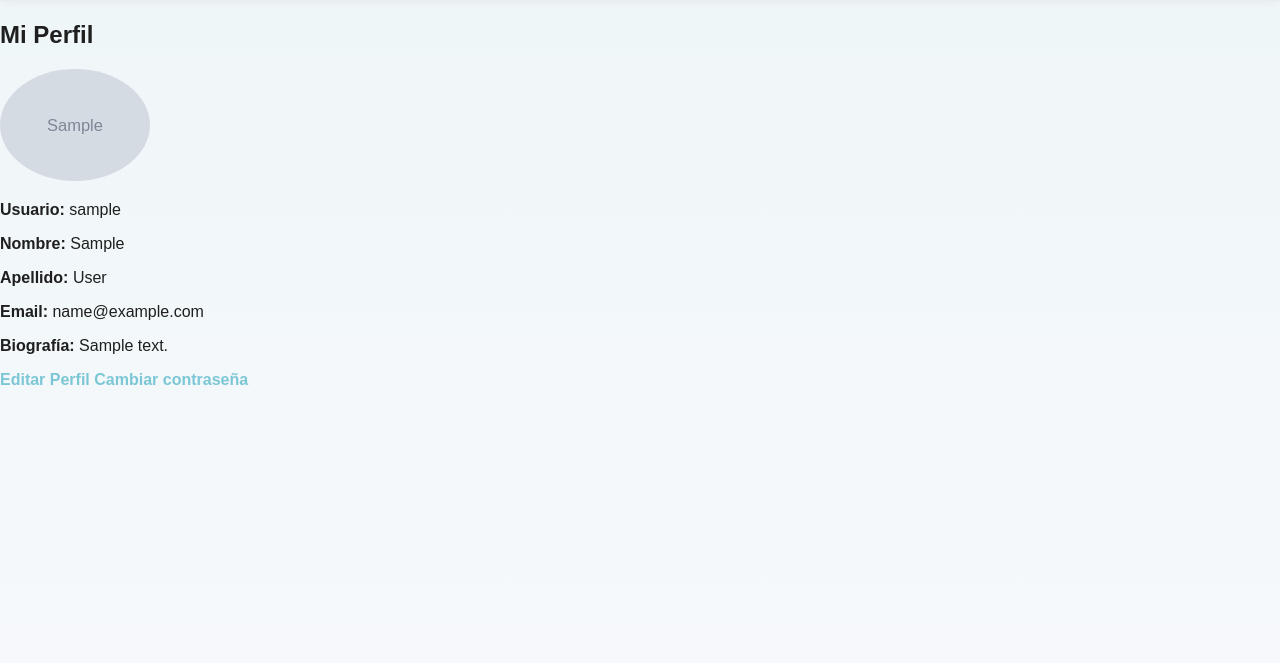
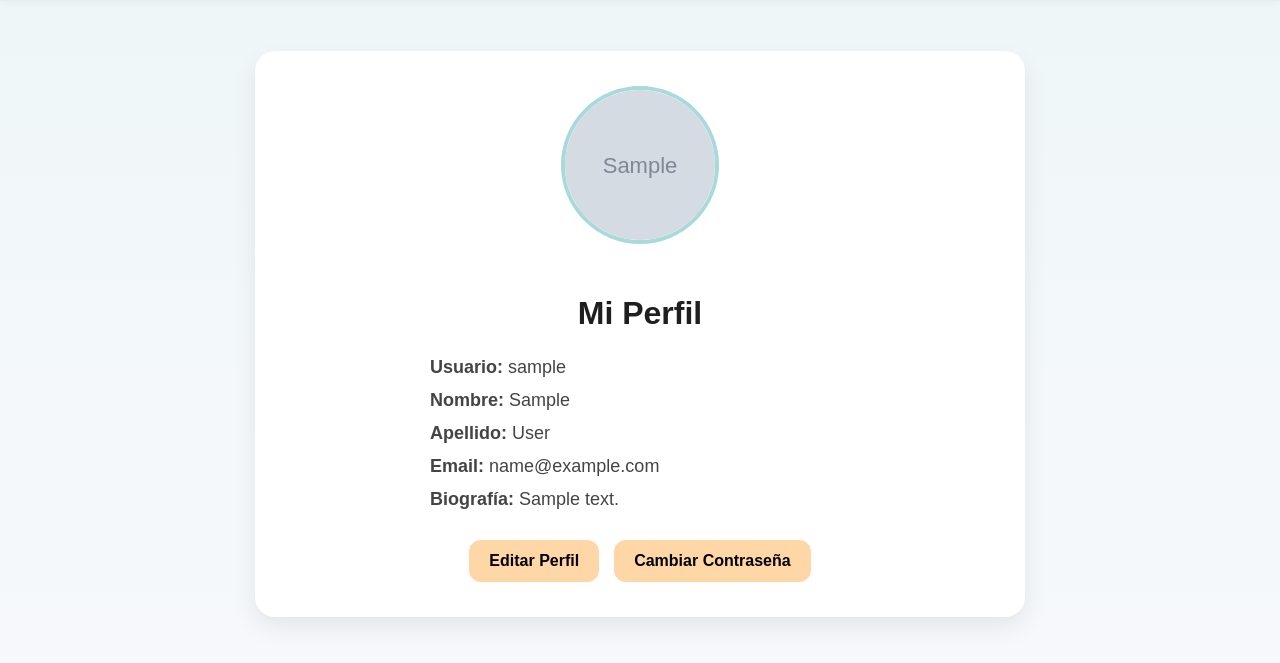
Before and after one commit to GabrielaArrua/TuPrimeraPaginaArrua, a Django app: page /accounts/perfil/ in a window 1280 px wide. Shown: the part 85-748 px from the top of the page. Run offline with Django 5.2, Linux system fonts and the light colour scheme; a user stored in the database is signed in; tables that the repository leaves empty hold one stand-in row (values such as "Sample post"); grey boxes marked "Sample" are stand-in pictures.

Commit message:
Ajustes finales proyecto SmashUy

```diff
--- a/accounts/templates/accounts/cambiar_password.html
+++ b/accounts/templates/accounts/cambiar_password.html
@@ -1,6 +1,6 @@
-{% extends 'base.html' %}
+{% extends 'tienda/base.html' %}
 
-{% block content %}
+{% block contenido %}
 
 <h2>Cambiar contraseña</h2>
 
--- a/accounts/templates/accounts/perfil.html
+++ b/accounts/templates/accounts/perfil.html
@@ -1,23 +1,91 @@
 {% extends 'tienda/base.html' %}
+{% load static %}
 
 {% block contenido %}
 
-<h2>Mi Perfil</h2>
+<style>
+.perfil-box{
+    max-width:700px;
+    margin:50px auto;
+    background:white;
+    padding:35px;
+    border-radius:20px;
+    box-shadow:0 10px 25px rgba(0,0,0,0.08);
+    text-align:center;
+}
 
-{% load static %}
+.avatar{
+    width:150px;
+    height:150px;
+    object-fit:cover;
+    border-radius:50%;
+    border:4px solid #A8DADC;
+    margin-bottom:20px;
+}
 
-{% if perfil.avatar %}
-    <img src="{{ perfil.avatar.url }}" width="150" style="border-radius:50%;">
-{% else %}
-    <img src="{% static 'tienda/img/avatar.png' %}" width="150" style="border-radius:50%;">
-{% endif %}
+.perfil-box h2{
+    margin-bottom:25px;
+    font-size:32px;
+}
 
-<p><strong>Usuario:</strong> {{ user.username }}</p>
-<p><strong>Nombre:</strong> {{ user.first_name }}</p>
-<p><strong>Apellido:</strong> {{ user.last_name }}</p>
-<p><strong>Email:</strong> {{ user.email }}</p>
-<p><strong>Biografía:</strong> {{ perfil.biografia }}</p>
-<a href="{% url 'editar_perfil' %}">Editar Perfil</a>
-<a href="{% url 'cambiar_password' %}">Cambiar contraseña</a>
+.info{
+    text-align:left;
+    max-width:420px;
+    margin:0 auto;
+}
+
+.info p{
+    margin:12px 0;
+    font-size:18px;
+    color:#444;
+}
+
+.botones{
+    margin-top:30px;
+    display:flex;
+    justify-content:center;
+    gap:15px;
+    flex-wrap:wrap;
+}
+
+.btn-perfil{
+    background:#FFD6A5;
+    color:black;
+    padding:12px 20px;
+    border-radius:12px;
+    text-decoration:none;
+    font-weight:600;
+    transition:0.2s;
+}
+
+.btn-perfil:hover{
+    background:#ffc98a;
+}
+</style>
+
+<div class="perfil-box">
+
+    {% if perfil.avatar %}
+        <img src="{{ perfil.avatar.url }}" class="avatar">
+    {% else %}
+        <img src="{% static 'tienda/img/avatar.png' %}" class="avatar">
+    {% endif %}
+
+    <h2>Mi Perfil</h2>
+
+    <div class="info">
+        <p><strong>Usuario:</strong> {{ user.username }}</p>
+        <p><strong>Nombre:</strong> {{ user.first_name }}</p>
+        <p><strong>Apellido:</strong> {{ user.last_name }}</p>
+        <p><strong>Email:</strong> {{ user.email }}</p>
+        <p><strong>Biografía:</strong> {{ perfil.biografia }}</p>
+    </div>
+
+    <div class="botones">
+        <a href="{% url 'editar_perfil' %}" class="btn-perfil">Editar Perfil</a>
+        <a href="{% url 'cambiar_password' %}" class="btn-perfil">Cambiar Contraseña</a>
+    </div>
+
+</div>
 
 {% endblock %}
--- a/tienda/templates/tienda/productos.html
+++ b/tienda/templates/tienda/productos.html
@@ -3,6 +3,12 @@
 {% block contenido %}
 
 <h2 style="text-align:center; margin: 10px 0 20px;">Productos 🛍️</h2>
+
+{% if user.is_authenticated %}
+<div style="text-align:center; margin-bottom:20px;">
+    <a href="/crear-producto/" class="btn-home">+ Crear Producto</a>
+</div>
+{% endif %}
 
 <style>
 :root{
```
